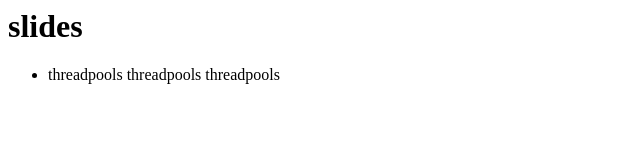
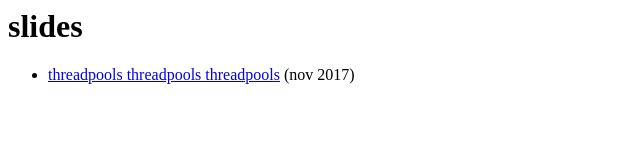
Before and after one commit to frewsxcv/slides, a plain HTML site: page index.html in a window 1280 px wide. Shown: the whole page, without its empty margins (0-640 px from the left). Drawn offline with Linux system fonts and the light colour scheme.

Commit message:
Update index.html

```diff
--- a/index.html
+++ b/index.html
@@ -1,5 +1,5 @@
 <h1>slides</h1>
 
 <ul>
-  <li>threadpools threadpools threadpools</li>
+  <li><a href="rust-nyc-nov-2017/">threadpools threadpools threadpools</a> (nov 2017)</li>
 </ul>
```
